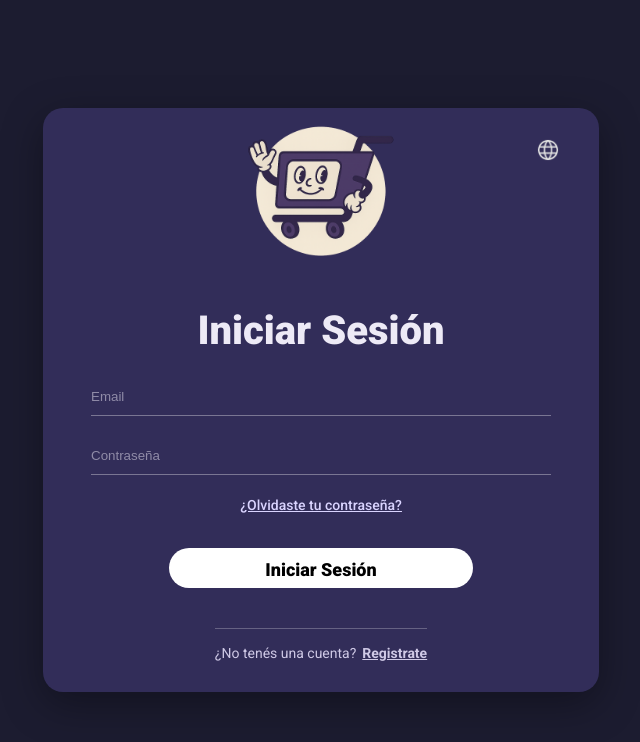
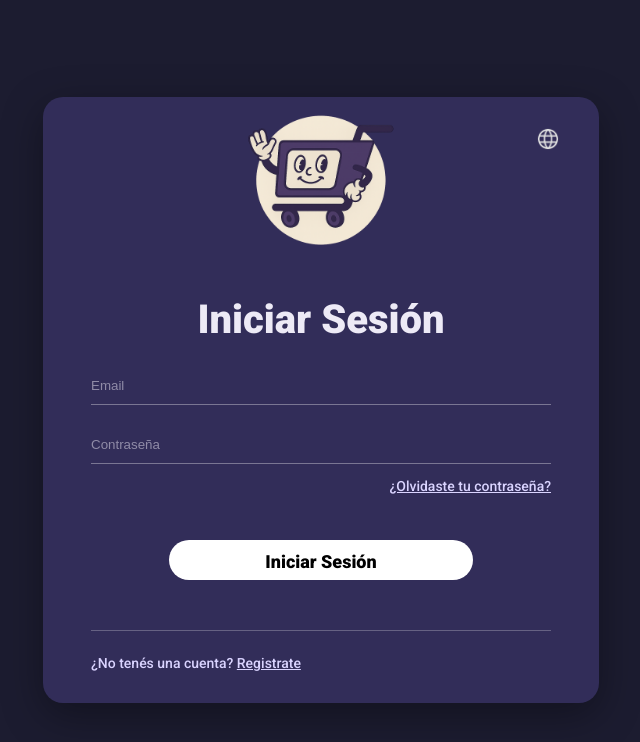
Before and after one commit to Facundolasserre/TP2-HCI, a Vue app in the folder TP2/: page /login in a window 1280 px wide. Shown: the top 742 px of the page, without its empty margins (319-959 px from the left). Built offline with nearby package versions, Linux system fonts and the light colour scheme; no server answers.

Commit message:
Cambie la posicion de los botones de olvidaste tu contraseña y registrar

```diff
--- a/TP2/src/views/auth/LoginView.vue
+++ b/TP2/src/views/auth/LoginView.vue
@@ -22,22 +22,24 @@
 
         <input class="input" v-model="password" type="password" autocomplete="current-password" required :placeholder="t('login.password_placeholder')" />
 
+        <div class="forgot-password-container">
+          <a class="link underline" href="#" @click.prevent="onForgot">{{ t('login.forgot_password') }}</a>
+        </div>
+
         <!-- Error message -->
         <div v-if="errorMessage" class="error-message">
           {{ errorMessage }}
-        </div>
-
-        <div class="links-row">
-          <a class="link" href="#" @click.prevent="onForgot">{{ t('login.forgot_password') }}</a>
         </div>
 
         <button class="btn" type="submit" :disabled="isLoading">
           {{ isLoading ? t('login.loading') : t('login.login_button') }}
         </button>
 
-        <div class="signup-row">
-          <span>{{ t('login.no_account') }}</span>
-          <a class="link" href="#" @click.prevent="onSignUp">{{ t('login.signup') }}</a>
+        <div class="signup-container">
+          <div class="separator"></div>
+          <a class="link" href="#" @click.prevent="onSignUp">
+            <span>{{ t('login.no_account') }}</span>&nbsp;<span class="underline">{{ t('login.signup') }}</span>
+          </a>
         </div>
       </form>
     </section>
@@ -200,29 +202,6 @@ function toggleLanguage() {
   margin-top: -10px;
 }
 
-.links-row {
-  display: inline-flex;
-  align-self: center;
-  justify-content: center;
-  align-items: center;
-  text-decoration: underline;
-  gap: 8px;
-  text-align: center;
-}
-
-.signup-row {
-  display: inline-flex;
-  align-self: center;
-  justify-content: center;
-  align-items: center;
-  gap: 6px;
-  font-size: 14px;
-  text-align: center;
-  flex-wrap: wrap;
-}
-
-.link { color: #DAD4FF; font-size: 14px; cursor: pointer; }
-
 .btn {
   margin: 12px auto 10px;
   width: 304px;
@@ -246,24 +225,30 @@ function toggleLanguage() {
   cursor: not-allowed;
 }
 
-.signup-row {
-  display: flex;
-  gap: 6px;
-  justify-content: flex-start;
-  color: #CFC9E6;
-  font-size: 14px;
-  border-top: 1px solid rgba(255, 255, 255, 0.25);
-  padding-top: 14px;
-  margin-top: 10px;
+.forgot-password-container {
+  text-align: right;
+  margin-top: -10px;
+  margin-bottom: 10px;
 }
 
-.signup-row a {
-  color: #CFC9E6;
-  text-decoration: underline;
-  font-weight: 600;
+.signup-container {
+  text-align: left;
+  margin-top: 20px;
 }
 
-.signup-row a:hover {
-  color: #ffffff;
+.separator {
+  height: 1px;
+  background-color: rgba(255, 255, 255, 0.25);
+  margin-bottom: 20px;
+}
+
+.link {
+  color: #DAD4FF;
+  font-size: 14px;
+  cursor: pointer;
+}
+
+.underline {
+  text-decoration: underline;
 }
 </style>
```
